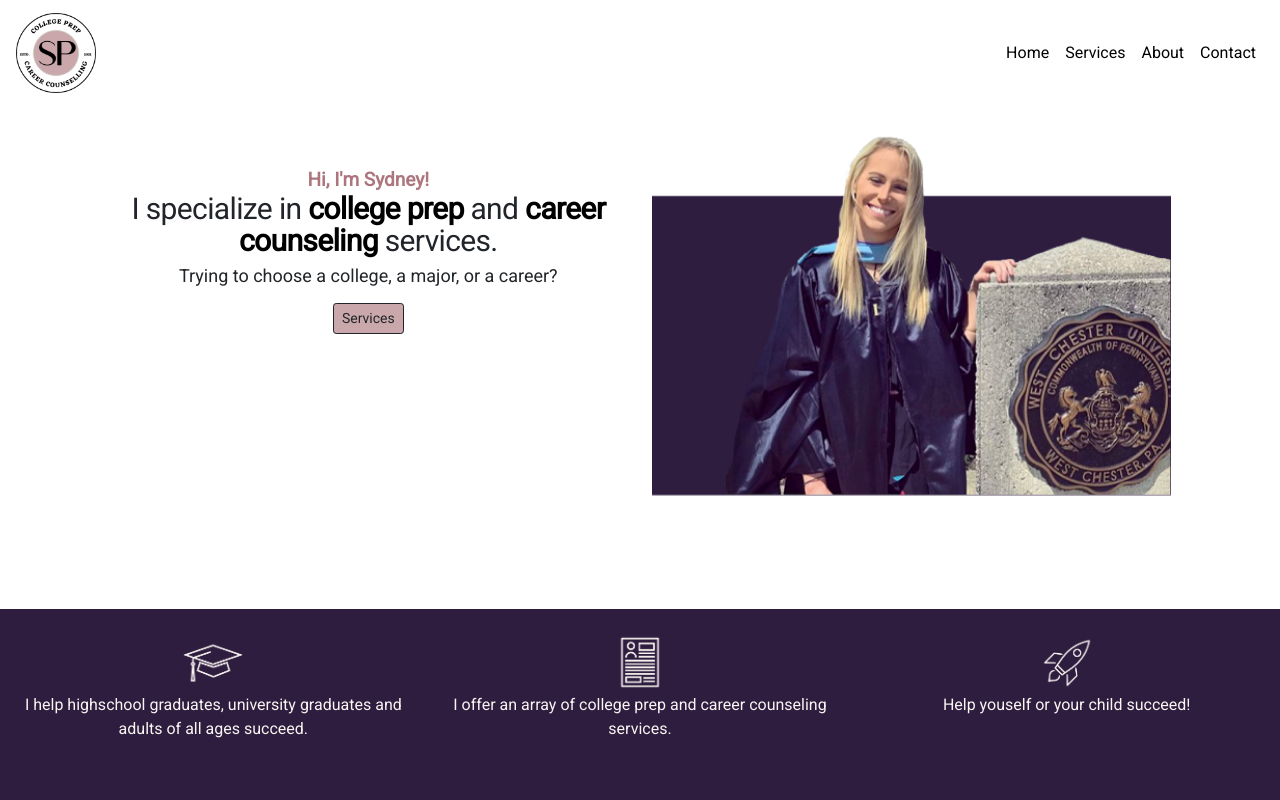
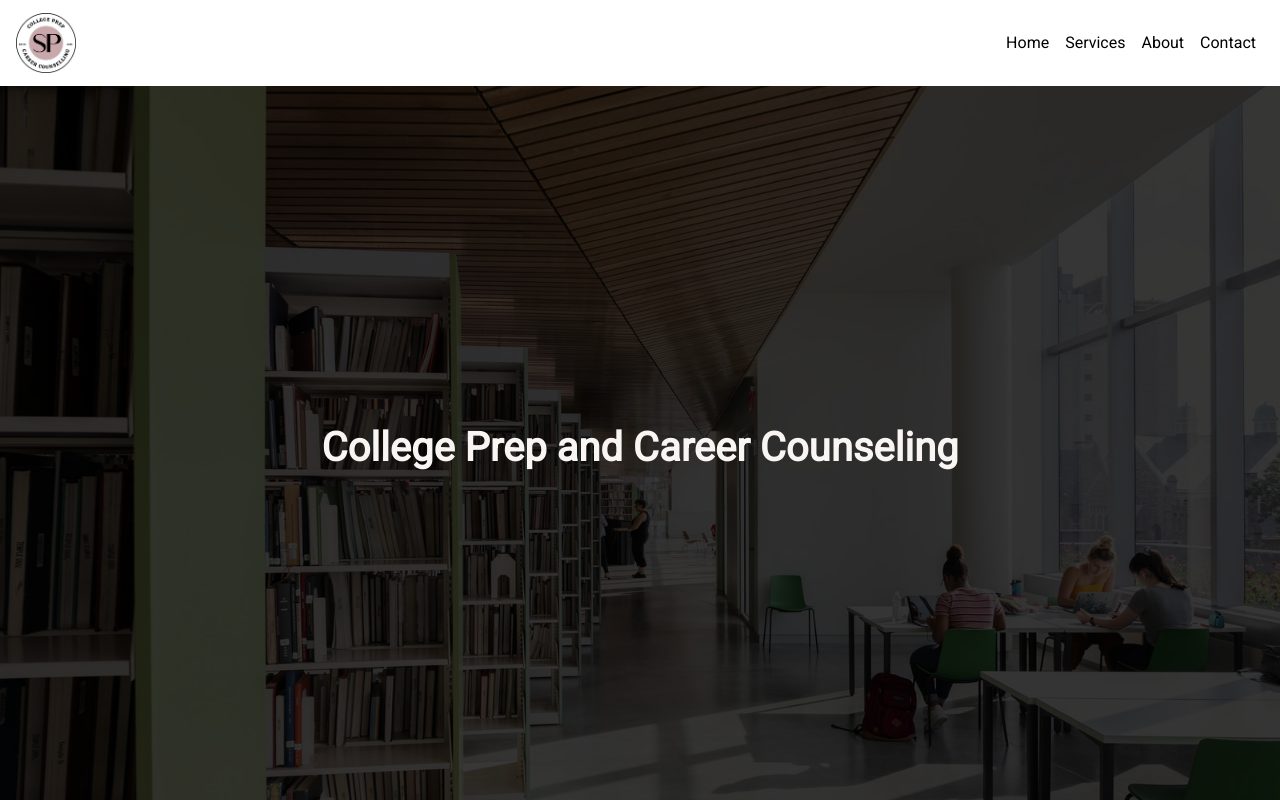
Before and after one commit to Alexandra-Hionis/College-Prep, a React (Create React App) app: page / in a window 1280 px wide. Shown: the top 800 px of the page. Built offline with nearby package versions, Linux system fonts and the light colour scheme.

Commit message:
Client decided on a photo background. Added one they approved of and they decided on a one page design. Reimplementing the design

```diff
--- a/src/App.css
+++ b/src/App.css
@@ -1,3 +1,8 @@
+* {
+  margin: 0px;
+  padding: 0px;
+  overflow-x: hidden;
+}
 .App {
   font-family: "Roboto", sans-serif;
 }
--- a/src/components/HomeSection/index.js
+++ b/src/components/HomeSection/index.js
@@ -5,54 +5,25 @@ import { Row, Col, Button } from "react-bootstrap";
 
 function HomePageContainer() {
   return (
-    <section id="home">
+    <div
+      style={{
+        backgroundImage: "url(images/background1.png)",
+        height: "100vh",
+        backgroundSize: "cover",
+        backgroundRepeat: "no-repeat",
+        backgroundPosition: "top center",
+      }}
+    >
       <div>
         <Row>
-          <Col lg={1}></Col>
-          <Col lg={5}>
-            <div class="text-container">
-              <div className="title">
-                <p id="name"> Hi, I'm Sydney!</p>
-
-                <h1 id="home-header">
-                  I specialize in{" "}
-                  <span className="title-span">college prep </span> and{" "}
-                  <span className="title-span">career counseling</span>{" "}
-                  services.
-                </h1>
-                <h4 id="title-header" className="home-header-subfont">
-                  Trying to choose a college, a major, or a career?
-                </h4>
-              </div>
-              <div>
-                <div id="get-started"></div>
-                <div id="get-started-btn">
-                  <Link to="/services">
-                    <Button
-                      className="custom-btn btn-sm"
-                      variant="outline-dark"
-                    >
-                      Services
-                    </Button>{" "}
-                  </Link>
-                </div>
-              </div>
-            </div>
+          <Col lg={2}></Col>
+          <Col lg={8}>
+            <h1 id="home-page-header">College Prep and Career Counseling</h1>
           </Col>
-          <Col lg={5}>
-            <div id="client-img">
-              <img
-                alt="img of sydney peters"
-                src={process.env.PUBLIC_URL + "/images/SVP.png"}
-                width="100%"
-                height="auto"
-              />
-            </div>
-          </Col>
-          <Col lg={1}></Col>
+          <Col lg={2}></Col>
         </Row>
       </div>
-    </section>
+    </div>
   );
 }
 
--- a/src/components/HomeSection/styles.css
+++ b/src/components/HomeSection/styles.css
@@ -1,68 +1,6 @@
-section {
-  min-height: 53vh; /* minus the height of the footer */
+#home-page-header {
+  color: #f9f5f2;
+  font-weight: bold;
+  margin-top: 40%;
   text-align: center;
 }
-
-.title {
-  margin-top: 60px;
-  align-content: left;
-  word-wrap: none;
-}
-
-#home {
-  background-color: white;
-}
-
-#client-img {
-  max-width: 100%;
-  margin-top: -40px;
-}
-
-#name {
-  font-size: 14px;
-  margin-top: 20px;
-  margin-bottom: -2px;
-  color: #ad757e;
-  font-weight: bold;
-  font-size: 19px;
-}
-
-/* #name-span {
-  color: #AD757E;
-  font-weight: bold;
-  font-size: 19px;
-} */
-
-.title-span {
-  color: black;
-  font-weight: bold;
-}
-
-#home-header {
-  font-size: 30px;
-  line-height: 32px;
-  letter-spacing: -0.64px;
-}
-#title-header {
-  font-size: 18px;
-}
-#get-started {
-  margin-top: 17px;
-  display: flex;
-  justify-content: center;
-  color: #ad757e;
-}
-
-#get-started-btn {
-  display: flex;
-  justify-content: center;
-}
-
-.custom-btn {
-  background-color: #c9a7aa;
-}
-
-.custom-btn:hover {
-  background-color: white;
-  color: black;
-}
--- a/src/components/Navbar/index.js
+++ b/src/components/Navbar/index.js
@@ -17,8 +17,8 @@ function Nav() {
             alt=""
             src={process.env.PUBLIC_URL + "/images/logoo.png"}
             to="/services"
-            width="80"
-            height="80"
+            width="60"
+            height="60"
             className="d-inline-block align-top"
           />
         </ReactBootstrap.Navbar.Brand>
--- a/src/components/ServicesList/index.js
+++ b/src/components/ServicesList/index.js
@@ -22,7 +22,7 @@ function ServicesList() {
                 />
               </Col>
               <Col md={8}>
-                Resume writing and development and personal brand statements
+                Resume writing and development, and personal branding
               </Col>
             </Row>
           </Col>
@@ -38,8 +38,8 @@ function ServicesList() {
                 />
               </Col>
               <Col md={8}>
-                Help with college essays. Including topic selection and
-                revisions
+                Help with college essays and personal statements, including
+                topic selection, formatting, structure, and content
               </Col>
             </Row>
           </Col>
@@ -120,8 +120,8 @@ function ServicesList() {
                 />
               </Col>
               <Col md={8}>
-                Sending AP and Dual Enrollment scores to college options and
-                transcript review
+                Sending AP and Dual Enrollment scores to different college
+                options
               </Col>
             </Row>
           </Col>
@@ -163,7 +163,8 @@ function ServicesList() {
               </Col>
               <Col md={8}>
                 We will tackle any other related issues or topics depending on
-                the situation
+                the situation; if you do not see a service provided - please
+                inquire!
               </Col>
             </Row>
           </Col>
```
Also changed, not shown: public/images/background1.png (added).
